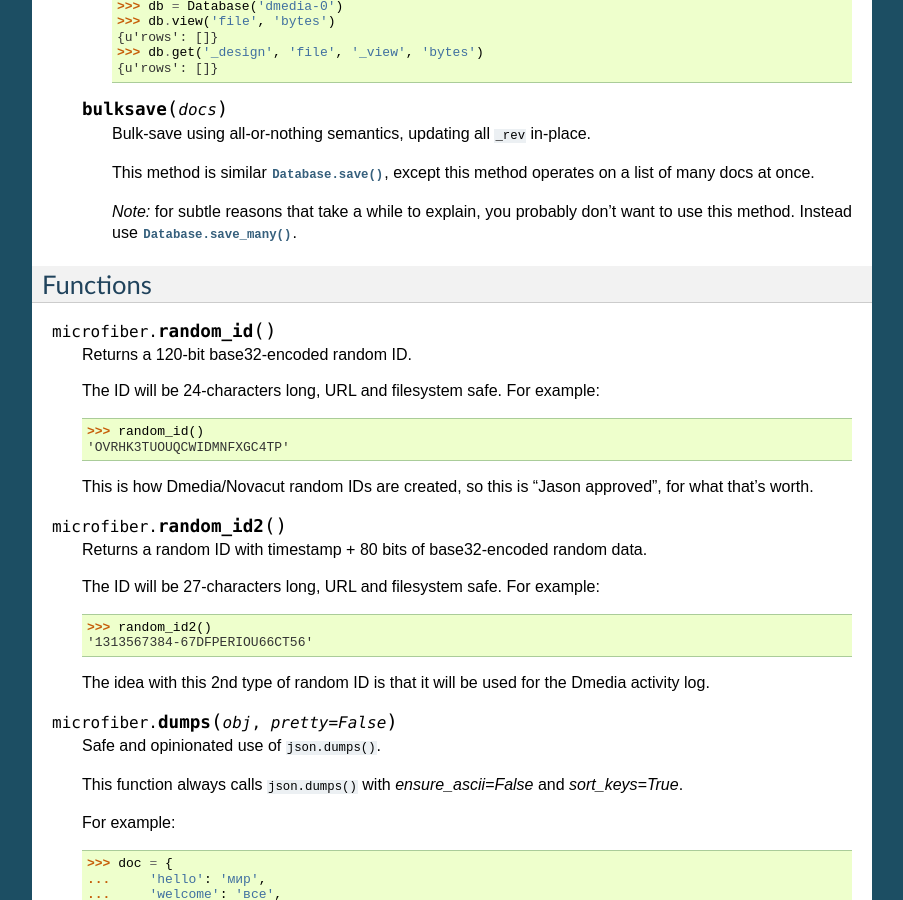
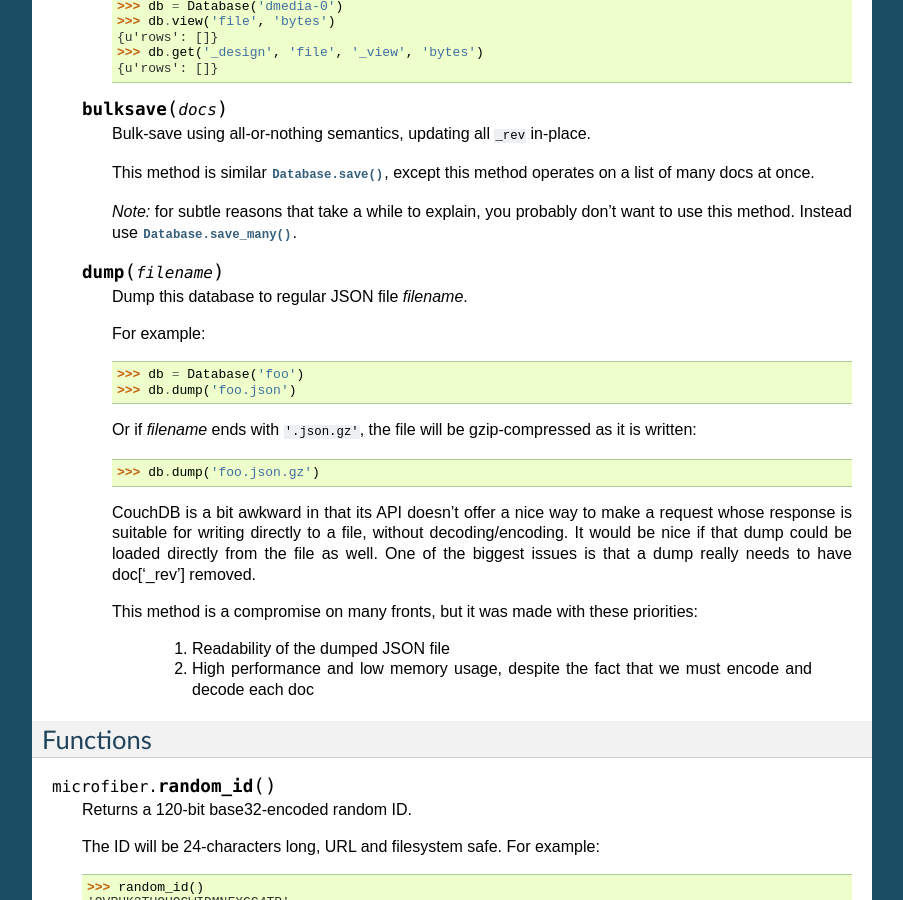
Before and after one commit to json420/microfiber, a Sphinx documentation site: the page built from doc/microfiber.rst, in a window 1280 px wide and 900 px high, scrolled down 6559 px. Shown: the whole window, without its empty margins (198-1101 px from the left). Built offline with Sphinx 7.4.7, drawn with Linux system fonts in a browser that asks for light colours.

Commit message:
Added Database.dump() documentation to microfiber.rst

```diff
--- a/doc/microfiber.rst
+++ b/doc/microfiber.rst
@@ -425,6 +425,34 @@ the :class:`Database` class provides these convenience methods:
         don't want to use this method.  Instead use
         :meth:`Database.save_many()`.
 
+    .. method:: dump(filename)
+
+        Dump this database to regular JSON file *filename*.
+
+        For example:
+
+        >>> db = Database('foo')  #doctest: +SKIP
+        >>> db.dump('foo.json')  #doctest: +SKIP
+
+        Or if *filename* ends with ``'.json.gz'``, the file will be
+        gzip-compressed as it is written:
+
+        >>> db.dump('foo.json.gz')  #doctest: +SKIP
+
+        CouchDB is a bit awkward in that its API doesn't offer a nice way to
+        make a request whose response is suitable for writing directly to a
+        file, without decoding/encoding.  It would be nice if that dump could
+        be loaded directly from the file as well.  One of the biggest issues is
+        that a dump really needs to have doc['_rev'] removed.
+
+        This method is a compromise on many fronts, but it was made with these
+        priorities:
+
+            1. Readability of the dumped JSON file
+
+            2. High performance and low memory usage, despite the fact that
+               we must encode and decode each doc
+
 
 
 Functions
```
